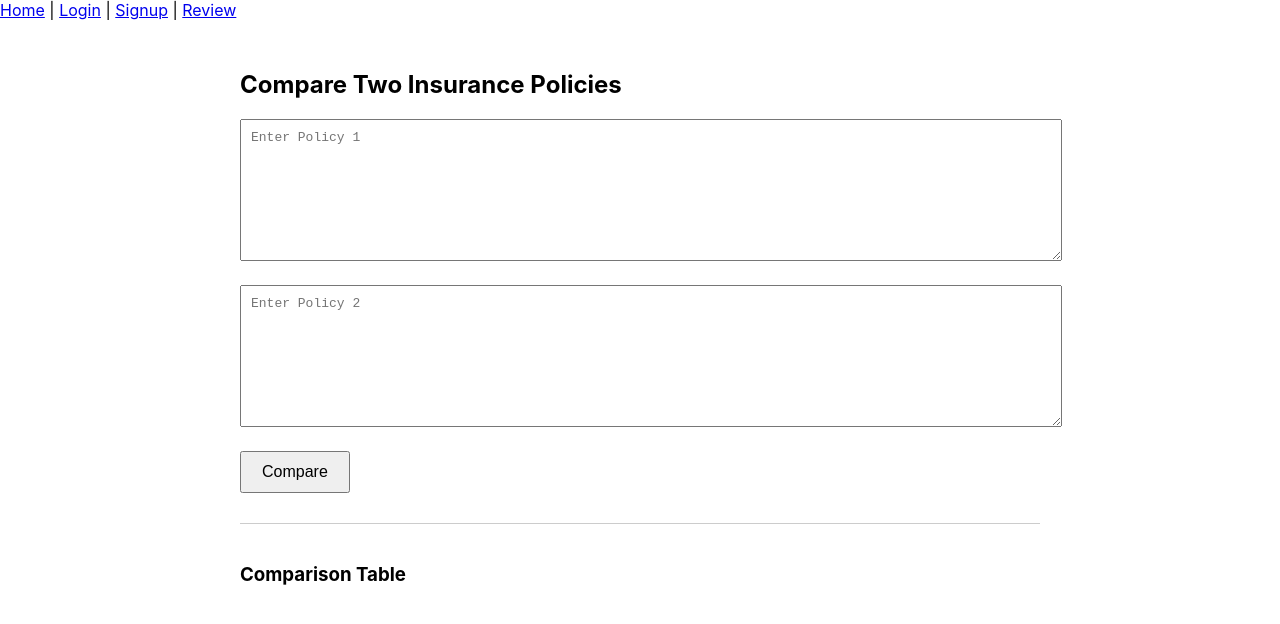
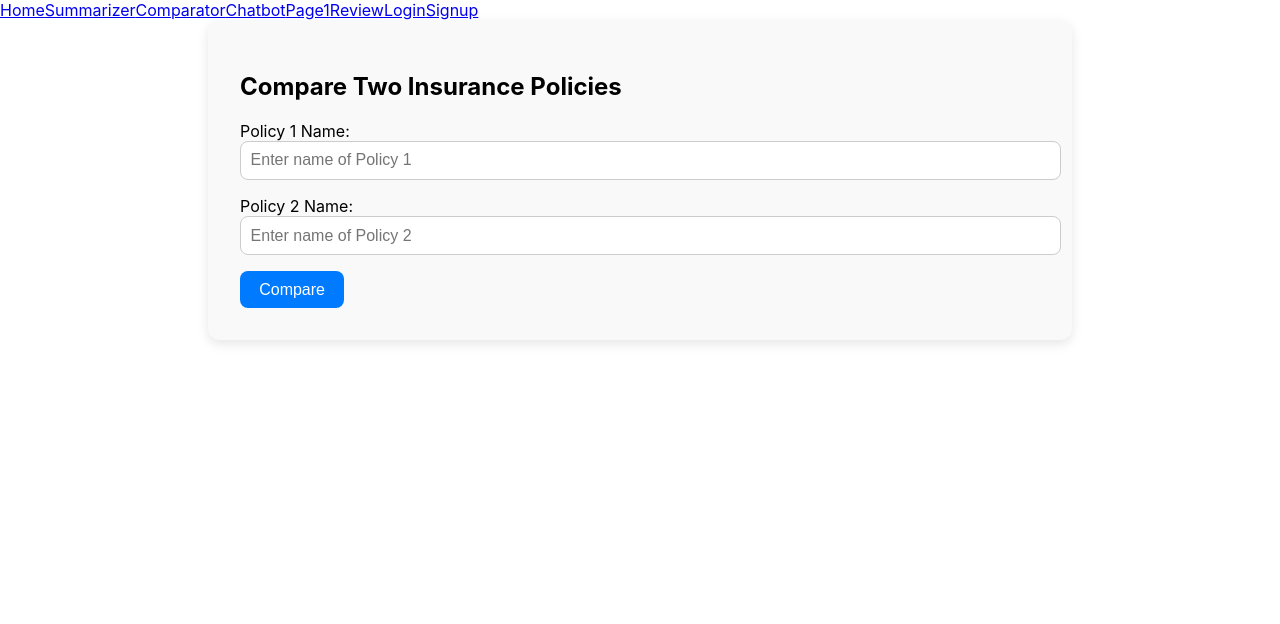
Before and after one commit to adarshrathore/AI-Insurance-Analyser-Frontend, a React (Create React App) app: page /comparator in a window 1280 px wide. Shown: the top 624 px of the page. Built offline with nearby package versions, Linux system fonts and the light colour scheme.

Commit message:
21-05-25

```diff
--- a/src/App.jsx
+++ b/src/App.jsx
@@ -10,9 +10,11 @@ import Summarizer from "./pages/Summarizer";
 import Page1 from "./pages/Page1";
 import ReviewPage from "./pages/Review";
 import PrivateRoute from "./components/PrivateRoute";
+import AuthProvider from "./context/AuthContext";
 
 function App() {
   return (
+    <AuthProvider>
       <Router>
         <Navbar />
         <Routes>
@@ -23,7 +25,6 @@ function App() {
           <Route path="/comparator" element={<Comparator />} />
           <Route path="/summarizer" element={<Summarizer />} />
           <Route path="/page1" element={<Page1 />} />
-
           <Route
             path="/review"
             element={
@@ -34,6 +35,7 @@ function App() {
           />
         </Routes>
       </Router>
+    </AuthProvider>
   );
 }
 
--- a/src/components/Navbar.jsx
+++ b/src/components/Navbar.jsx
@@ -1,14 +1,34 @@
-import { Link } from "react-router-dom";
+import React, { useContext } from "react";
+import { Link, useNavigate } from "react-router-dom";
+import { AuthContext } from "../context/AuthContext";
 
-function Navbar() {
+const Navbar = () => {
+  const { authToken, logout } = useContext(AuthContext);
+  const navigate = useNavigate();
+
+  const handleLogout = () => {
+    logout();
+    navigate("/login");
+  };
+
   return (
     <nav>
-      <Link to="/">Home</Link> |{" "}
-      <Link to="/login">Login</Link> |{" "}
-      <Link to="/signup">Signup</Link> |{" "}
+      <Link to="/">Home</Link>
+      <Link to="/summarizer">Summarizer</Link>
+      <Link to="/comparator">Comparator</Link>
+      <Link to="/chatbot">Chatbot</Link>
+      <Link to="/page1">Page1</Link>
       <Link to="/review">Review</Link>
+      {!authToken ? (
+        <>
+          <Link to="/login">Login</Link>
+          <Link to="/signup">Signup</Link>
+        </>
+      ) : (
+        <button onClick={handleLogout}>Logout</button>
+      )}
     </nav>
   );
-}
+};
 
 export default Navbar;
--- a/src/components/PrivateRoute.jsx
+++ b/src/components/PrivateRoute.jsx
@@ -1,10 +1,11 @@
-import React from "react";
-import { Navigate } from "react-router-dom";
+
+import React, { useContext } from 'react';
+import { AuthContext } from '../context/AuthContext';
+import { Navigate } from 'react-router-dom';
 
 const PrivateRoute = ({ children }) => {
-  const token = localStorage.getItem("token");
-
-  return token ? children : <Navigate to="/login" />;
+  const { authToken } = useContext(AuthContext);
+  return authToken ? children : <Navigate to="/login" />;
 };
 
 export default PrivateRoute;
--- /dev/null
+++ b/src/context/AuthContext.js
@@ -0,0 +1,33 @@
+import React, { createContext, useState, useEffect, useContext } from "react";
+
+export const AuthContext = createContext();
+
+const AuthProvider = ({ children }) => {
+  const [authToken, setAuthToken] = useState(localStorage.getItem("token"));
+
+  const login = (token) => {
+    localStorage.setItem("token", token);
+    setAuthToken(token);
+  };
+
+  const logout = () => {
+    localStorage.removeItem("token");
+    setAuthToken(null);
+  };
+
+  useEffect(() => {
+    const storedToken = localStorage.getItem("token");
+    if (storedToken) setAuthToken(storedToken);
+  }, []);
+
+  return (
+    <AuthContext.Provider value={{ authToken, login, logout }}>
+      {children}
+    </AuthContext.Provider>
+  );
+};
+
+// ✅ Add this custom hook to fix the error
+export const useAuth = () => useContext(AuthContext);
+
+export default AuthProvider;
--- a/src/pages/Comparator.css
+++ b/src/pages/Comparator.css
@@ -1,25 +1,55 @@
 .comparator-container {
-  padding: 30px;
   max-width: 800px;
   margin: auto;
+  padding: 2rem;
+  background: #f9f9f9;
+  border-radius: 12px;
+  box-shadow: 0 4px 12px rgba(0, 0, 0, 0.1);
 }
 
-textarea {
+.input-group {
+  margin-bottom: 1rem;
+}
+
+input[type="text"] {
   width: 100%;
-  height: 120px;
-  margin-bottom: 20px;
-  padding: 10px;
-  font-size: 1em;
+  padding: 0.6rem;
+  border: 1px solid #ccc;
+  border-radius: 8px;
+  font-size: 1rem;
 }
 
 button {
-  padding: 10px 20px;
-  font-size: 1em;
+  padding: 0.6rem 1.2rem;
+  font-size: 1rem;
+  border: none;
+  border-radius: 8px;
+  background-color: #007bff;
+  color: white;
   cursor: pointer;
 }
 
+button:disabled {
+  background-color: #aaa;
+  cursor: not-allowed;
+}
+
 .comparison-result {
-  margin-top: 30px;
-  border-top: 1px solid #ccc;
-  padding-top: 20px;
+  margin-top: 2rem;
+  background: white;
+  padding: 1rem;
+  border-radius: 8px;
+  overflow-x: auto;
 }
+
+.comparison-result table {
+  width: 100%;
+  border-collapse: collapse;
+}
+
+.comparison-result th,
+.comparison-result td {
+  border: 1px solid #ddd;
+  padding: 0.6rem;
+  text-align: left;
+}
--- a/src/pages/Comparator.jsx
+++ b/src/pages/Comparator.jsx
@@ -9,13 +9,13 @@ function Comparator() {
 
   const handleCompare = async () => {
     if (!policy1 || !policy2) {
-      alert("Please enter both policies");
+      alert("Please enter both policy names");
       return;
     }
 
     setLoading(true);
     try {
-      const response = await fetch("http://localhost:3000/compare", {
+      const response = await fetch("http://localhost:3000/api/compare/compare", {
         method: "POST",
         headers: { "Content-Type": "application/json" },
         body: JSON.stringify({ policy1, policy2 }),
@@ -37,24 +37,37 @@ function Comparator() {
   return (
     <div className="comparator-container">
       <h2>Compare Two Insurance Policies</h2>
-      <textarea
-        placeholder="Enter Policy 1"
+
+      <div className="input-group">
+        <label>Policy 1 Name:</label>
+        <input
+          type="text"
+          placeholder="Enter name of Policy 1"
           value={policy1}
           onChange={(e) => setPolicy1(e.target.value)}
         />
-      <textarea
-        placeholder="Enter Policy 2"
+      </div>
+
+      <div className="input-group">
+        <label>Policy 2 Name:</label>
+        <input
+          type="text"
+          placeholder="Enter name of Policy 2"
           value={policy2}
           onChange={(e) => setPolicy2(e.target.value)}
         />
+      </div>
+
       <button onClick={handleCompare} disabled={loading}>
         {loading ? "Comparing..." : "Compare"}
       </button>
 
+      {result && (
         <div className="comparison-result">
           <h3>Comparison Table</h3>
           <div dangerouslySetInnerHTML={{ __html: result }} />
         </div>
+      )}
     </div>
   );
 }
--- a/src/pages/Login.jsx
+++ b/src/pages/Login.jsx
@@ -1,10 +1,12 @@
 import React, { useState } from "react";
 import { useNavigate } from "react-router-dom";
+import { useAuth } from "../context/AuthContext";
 
 function Login() {
   const [email, setEmail] = useState("");
   const [password, setPassword] = useState("");
   const navigate = useNavigate();
+  const { login } = useAuth();
 
   const handleLogin = async (e) => {
     e.preventDefault();
@@ -12,28 +14,51 @@ function Login() {
       const res = await fetch("http://localhost:3000/api/auth/login", {
         method: "POST",
         headers: { "Content-Type": "application/json" },
-        body: JSON.stringify({ email, password })
+        body: JSON.stringify({ email, password }),
+        credentials: "include" // optional if you're using cookies
       });
 
       const data = await res.json();
 
       if (res.ok) {
-        localStorage.setItem("token", data.token); // ✅ Save the token
-        navigate("/review"); // ✅ Redirect to review page
+        // ✅ Save token in context
+        login(data.token);
+
+        // ✅ Optionally store user info
+        localStorage.setItem("username", data.result.username);
+        localStorage.setItem("email", data.result.email);
+
+        navigate("/review");
       } else {
-        alert(data.error);
+        alert(data.message || "Invalid credentials");
       }
     } catch (err) {
-      alert("Login failed");
+      console.error(err);
+      alert("Login failed. Please try again.");
     }
   };
 
   return (
-    <form onSubmit={handleLogin}>
-      <input type="email" value={email} onChange={(e) => setEmail(e.target.value)} placeholder="Email" required />
-      <input type="password" value={password} onChange={(e) => setPassword(e.target.value)} placeholder="Password" required />
-      <button type="submit">Log In</button>
-    </form>
+    <div className="login-container">
+      <h2>Login</h2>
+      <form onSubmit={handleLogin}>
+        <input
+          type="email"
+          value={email}
+          onChange={(e) => setEmail(e.target.value)}
+          placeholder="Email"
+          required
+        />
+        <input
+          type="password"
+          value={password}
+          onChange={(e) => setPassword(e.target.value)}
+          placeholder="Password"
+          required
+        />
+        <button type="submit">Log In</button>
+      </form>
+    </div>
   );
 }
 
--- a/src/pages/Review.jsx
+++ b/src/pages/Review.jsx
@@ -4,14 +4,28 @@ import "./Review.css";
 function Review() {
   const [reviews, setReviews] = useState([]);
   const [comment, setComment] = useState("");
-  const [rating, setRating] = useState(0);
+  const [rating, setRating] = useState("");
   const [policyName, setPolicyName] = useState("");
+  const [loading, setLoading] = useState(true);
 
   useEffect(() => {
-    fetch("http://localhost:3000/api/reviews")
-      .then(res => res.json())
-      .then(data => setReviews(data))
-      .catch(err => console.error("Failed to load reviews:", err));
+    const token = localStorage.getItem("token");
+    if (!token) return;
+
+    fetch("http://localhost:3000/api/reviews", {
+      headers: {
+        Authorization: `Bearer ${token}`,
+      },
+    })
+      .then((res) => {
+        if (res.status === 401) {
+          throw new Error("Unauthorized. Please log in.");
+        }
+        return res.json();
+      })
+      .then((data) => setReviews(data))
+      .catch((err) => console.error("Failed to load reviews:", err))
+      .finally(() => setLoading(false));
   }, []);
 
   const handleSubmit = async (e) => {
@@ -23,23 +37,28 @@ function Review() {
       return;
     }
 
+    try {
       const res = await fetch("http://localhost:3000/api/reviews", {
         method: "POST",
         headers: {
           "Content-Type": "application/json",
-        "Authorization": token
+          Authorization: `Bearer ${token}`,
         },
-      body: JSON.stringify({ policyName, comment, rating })
+        body: JSON.stringify({ policyName, comment, rating }),
       });
 
       const data = await res.json();
+
       if (res.ok) {
-      setReviews([...reviews, data]);
+        setReviews((prev) => [...prev, data]);
         setPolicyName("");
         setComment("");
-      setRating(0);
+        setRating("");
       } else {
         alert(data.error || "Submission failed.");
+      }
+    } catch (err) {
+      alert("An error occurred while submitting the review.");
     }
   };
 
@@ -61,23 +80,37 @@ function Review() {
           onChange={(e) => setComment(e.target.value)}
           required
         />
-        <select value={rating} onChange={(e) => setRating(e.target.value)} required>
+        <select
+          value={rating}
+          onChange={(e) => setRating(e.target.value)}
+          required
+        >
           <option value="">Rate out of 5</option>
           {[1, 2, 3, 4, 5].map((num) => (
-            <option key={num} value={num}>{num}</option>
+            <option key={num} value={num}>
+              {num}
+            </option>
           ))}
         </select>
         <button type="submit">Submit Review</button>
       </form>
 
       <div className="review-list">
-        {reviews.map((rev, idx) => (
+        {loading ? (
+          <p>Loading reviews...</p>
+        ) : reviews.length === 0 ? (
+          <p>No reviews yet.</p>
+        ) : (
+          reviews.map((rev, idx) => (
             <div key={idx} className="review-item">
               <h4>{rev.policyName}</h4>
               <p>{rev.comment}</p>
-            <p>⭐ {rev.rating} by {rev.username}</p>
+              <p>
+                ⭐ {rev.rating} by <strong>{rev.username}</strong>
+              </p>
             </div>
-        ))}
+          ))
+        )}
       </div>
     </div>
   );
--- /dev/null
+++ b/src/pages/Summarizer.css
@@ -0,0 +1,44 @@
+.summarizer-container {
+  max-width: 700px;
+  margin: auto;
+  padding: 2rem;
+  font-family: sans-serif;
+}
+
+.summarizer-container h2 {
+  text-align: center;
+}
+
+textarea {
+  width: 100%;
+  padding: 10px;
+  margin-top: 10px;
+}
+
+input[type="file"],
+select,
+button {
+  display: block;
+  margin-top: 10px;
+}
+
+button {
+  padding: 10px 20px;
+  margin-top: 1rem;
+  background-color: #0056b3;
+  color: white;
+  border: none;
+  cursor: pointer;
+}
+
+.summary-box {
+  margin-top: 2rem;
+  background: #f1f1f1;
+  padding: 1rem;
+  border-radius: 5px;
+}
+
+.error {
+  color: red;
+  margin-top: 1rem;
+}
--- a/src/pages/Summarizer.jsx
+++ b/src/pages/Summarizer.jsx
@@ -1,8 +1,54 @@
-// Example: Home.jsx
-import React from "react";
+import React, { useState } from "react";
+import axios from "axios";
 
-const Home = () => {
-  return <h1>This is Home Page</h1>;
-};
+function Summarizer() {
+  const [file, setFile] = useState(null);
+  const [language, setLanguage] = useState("en");
+  const [summary, setSummary] = useState("");
+  const [loading, setLoading] = useState(false);
 
-export default Home;
+  const handleUpload = async (e) => {
+    e.preventDefault();
+    if (!file) return alert("Please upload a PDF");
+
+    const formData = new FormData();
+    formData.append("file", file);
+    formData.append("language", language);
+
+    try {
+      setLoading(true);
+      const res = await axios.post("http://localhost:3000/api/summarize", formData);
+      setSummary(res.data.summary);
+    } catch (err) {
+      console.error(err);
+      alert("Summarization failed.");
+    } finally {
+      setLoading(false);
+    }
+  };
+
+  return (
+    <div className="container">
+      <h2>📄 AI Policy Summarizer</h2>
+      <form onSubmit={handleUpload}>
+        <input type="file" accept="application/pdf" onChange={(e) => setFile(e.target.files[0])} />
+        <select value={language} onChange={(e) => setLanguage(e.target.value)}>
+          <option value="en">English</option>
+          <option value="hi">Hindi</option>
+        </select>
+        <button type="submit" disabled={loading}>
+          {loading ? "Summarizing..." : "Summarize PDF"}
+        </button>
+      </form>
+
+      {summary && (
+        <div className="summary-box">
+          <h3>Summary:</h3>
+          <pre>{summary}</pre>
+        </div>
+      )}
+    </div>
+  );
+}
+
+export default Summarizer;
```
Also changed, not shown: src/pages/Signup.jsx (+41 -10 lines). Lines whose indentation alone changed are shown as unchanged.
